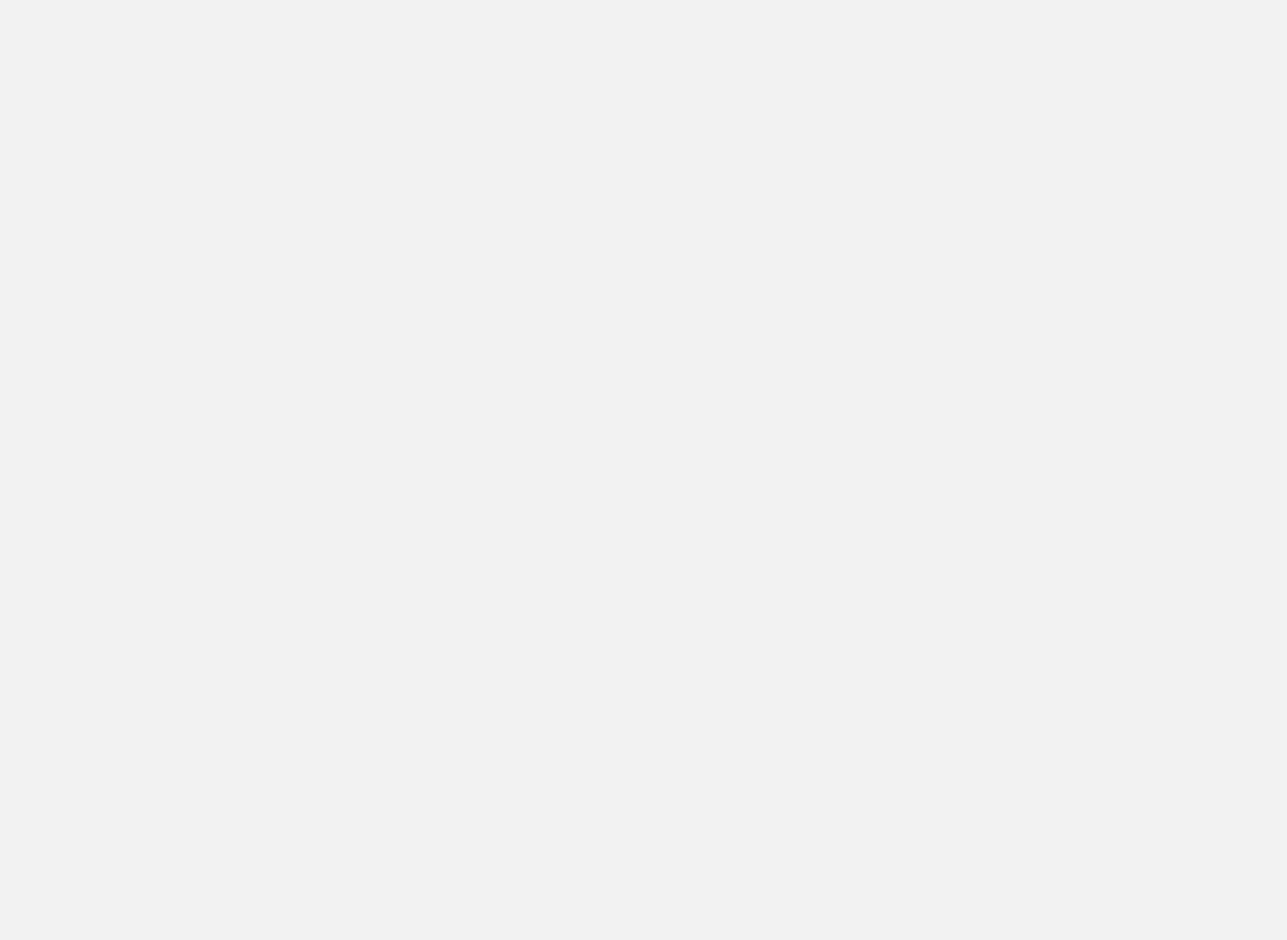
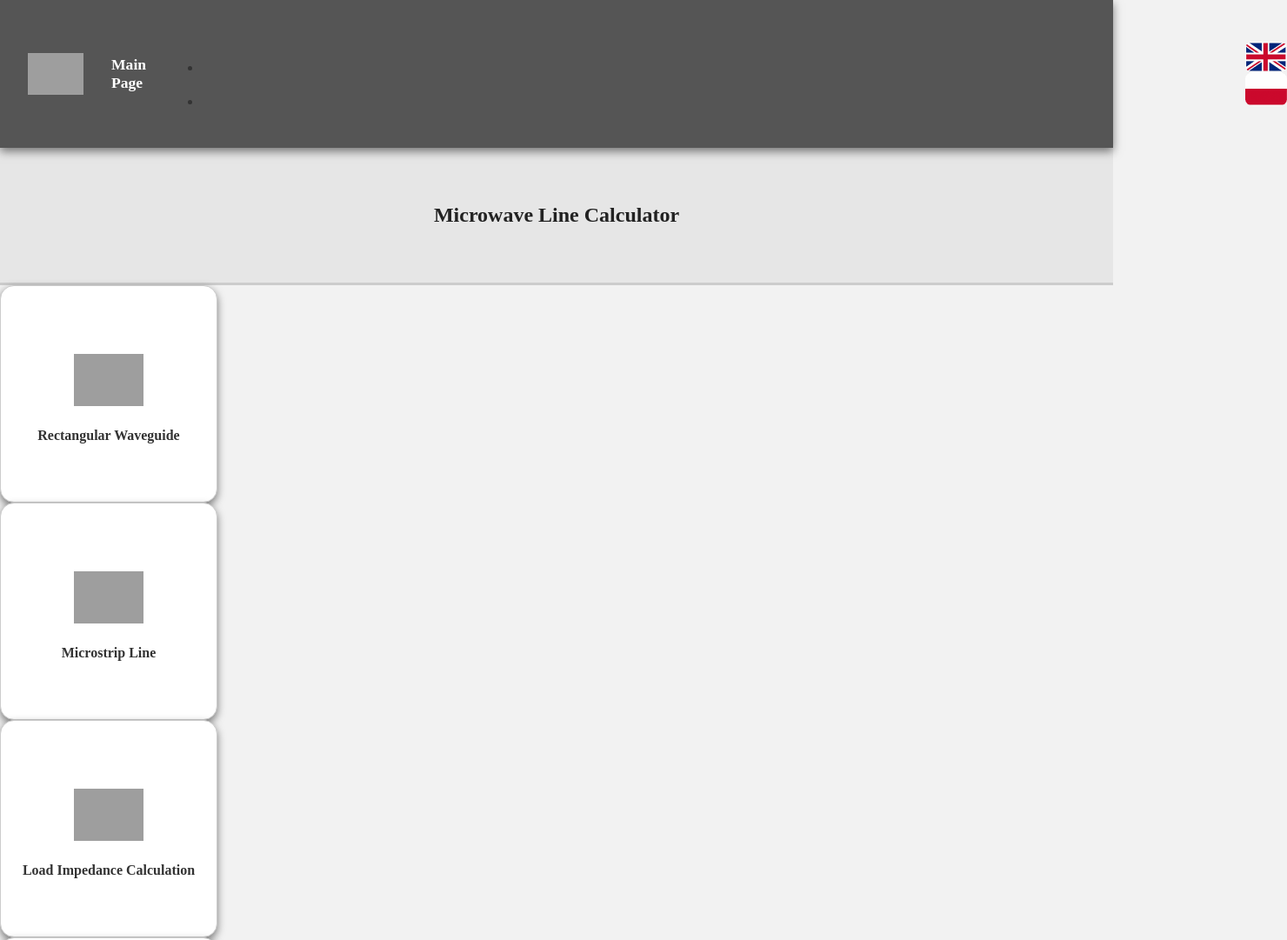
Before and after one commit to AnnaSekscinska/Microwave-Calc-Line, a website: page index.html in a window 1280 px wide. Shown: the top 1081 px of the page at 87% size, 1480 px wide, since content can reach past the window. Before the commit the page ends 800 px from the top, so only its background shows below. Drawn offline with Linux system fonts and the light colour scheme; grey boxes are pictures that could not be loaded.

Commit message:
Dynamic recreate calculator buttons

```diff
--- a/index.html
+++ b/index.html
@@ -13,7 +13,33 @@
 
 <body>
 
+<header class="header" id="header">
+  <div class="header-container container-sm header-flex">
+    <figure class="logo-container">
+      <img class="logo" src="img/logoProj.png" alt="Logo"/>
+      <figcaption class="logo-figcaption">   <ul class="menu" id="menu">
+        <li><a class="current" href="index.html">Main Page</a></li>
+      </ul></figcaption>
+    </figure>
 
+    <nav>
+      <ul>
+        <li><a class="flag" href="#"><img class="flags" src="img/flagaaa.png" alt="engflag"/></a></li>
+        <li><a class="flag" href="#"><img class="flags" src="img/flagap.png" alt="plflag"/></a></li>
+      </ul>
+    </nav>
+  </div>
+</header>
+
+<section class="main-header" id="main-header">
+  <header class="main-nagl" id="main-nagl">
+    <h1 class="main-nagl-title"><strong>Microwave Line Calculator</strong></h1>
+  </header>
+</section>
+
+<section class="footer">
+  &copy 2025 Grupa projektowa || Wszystkie prawa zastrzeżone
+</section>
   <script src="js/app.js"></script>
 
 </body>
--- a/js/app.js
+++ b/js/app.js
@@ -1,4 +1,57 @@
-translator ={
- "pol": {},
-  "eng": {}
+//function addElementOld() {
+//
+// const newDiv = document.createElement('div');
+//
+// const currentDiv = document.getElementById("start");
+//
+// const Content = document.createTextNode("Cyce");
+//
+// newDiv.appendChild(Content);
+//
+//document.body.insertBefore(newDiv, currentDiv);
+//}
+//
+//function addElementOld2 (){
+//
+// const newHeader = document.createElement('header');
+// const newDiv = document.createElement('div');
+//
+// newHeader.innerHTML = "<div> dupa </div>";
+//document.body.appendChild(newHeader);
+//}
+
+function addElement () {
+ const newSection = document.createElement('section');
+
+ const calcArray = [
+     {title: "Rectangular Waveguide", img: "src=\"img/logoProj.png" },
+     {title: "Microstrip Line", img: "src=\"img/logoProj.png"},
+     {title: "Load Impedance Calculation", img: "src=\"img/logoProj.png"},
+     {title: "Impedance Transformation", img: "src=\"img/logoProj.png"},
+     {title: "VSWR Calculation", img: "src=\"img/logoProj.png"},
+     {title: "Impedance Matching - Single Stub", img: "src=\"img/logoProj.png"},
+     {title: "Impedance Matching - L-section network", img: "src=\"img/logoProj.png"},
+     {title: "Dictionary", img: "src=\"img/logoProj.png"},
+ ]
+
+ //for (let i=0; i<8; i++) {
+ // newSection.innerHTML += "<div class=\"div-calculator\">\n" +
+ //     "    <img class=\"div-img\" src=\"img/logoProj.png\" alt=\"Logo\"/>\n" +
+ //     `   <header class=\"header-calculator\">${calcArray[i].title}</header>\n` +
+ //     "  </div>"
+ //}
+
+ calcArray.forEach((element) => {
+  newSection.innerHTML += "<div class=\"div-calculator\">\n" +
+      "    <img class=\"div-img\" src=\"img/logoProj.png\" alt=\"Logo\"/>\n" +
+      `   <header class=\"header-calculator\">${element.title}</header>\n` +
+      "  </div>"
+ })
+
+ document.body.appendChild(newSection);
+ const sectionHeader = document.getElementById("main-header");
+
+sectionHeader.after(newSection);
 }
+
+addElement();
```
